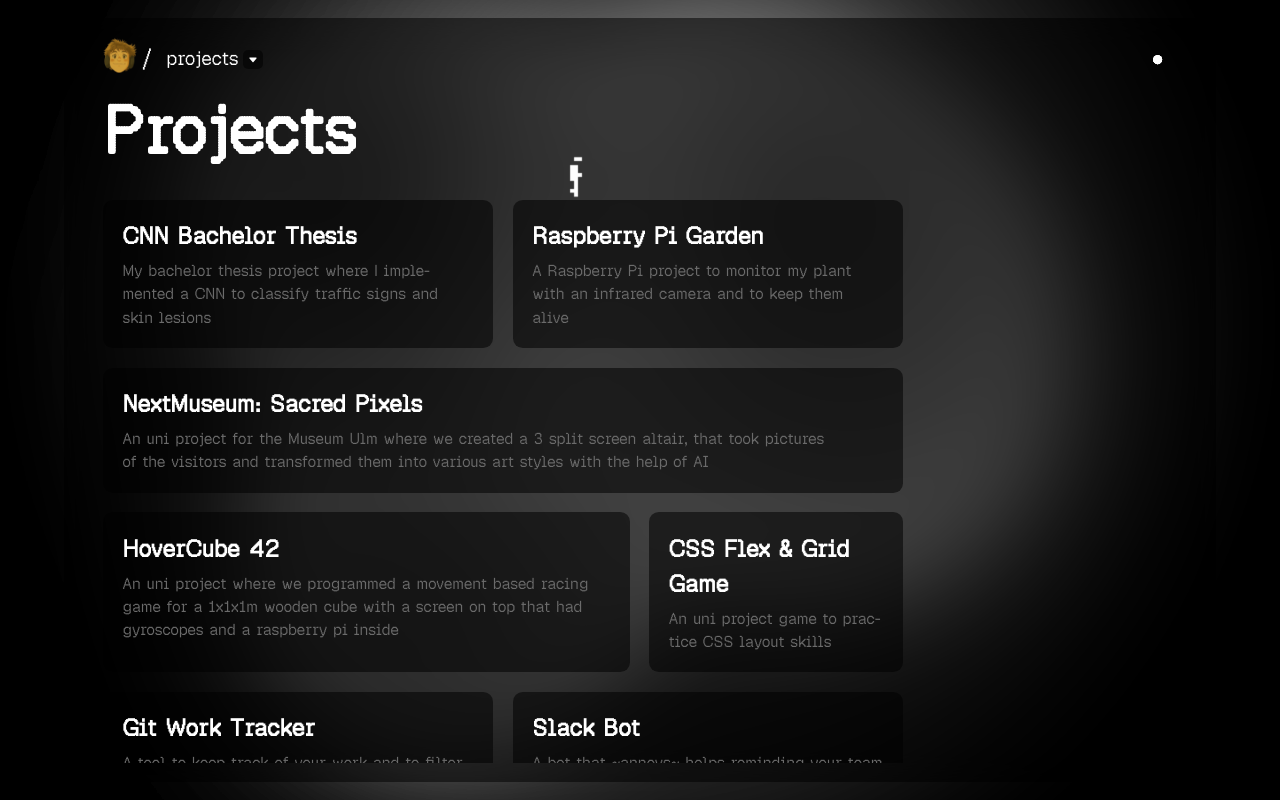
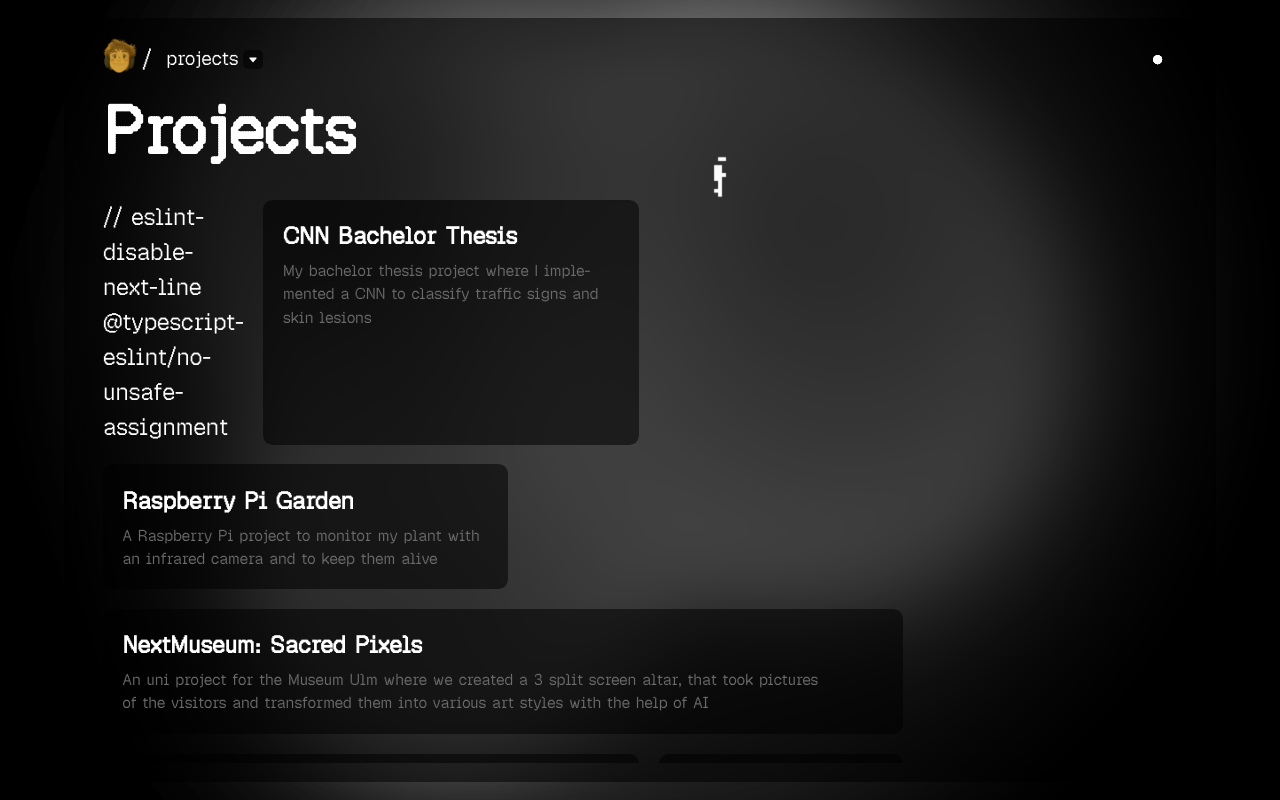
Before and after one commit to noah-hrbth/noah-hrbth.github.io, a React (Vite) app: page /projects in a window 1280 px wide. Built offline with nearby package versions, Linux system fonts and the light colour scheme.

Commit message:
add parser fix; add fun animation

```diff
--- a/eslint.config.js
+++ b/eslint.config.js
@@ -2,7 +2,7 @@ import js from '@eslint/js';
 import globals from 'globals';
 import reactHooks from 'eslint-plugin-react-hooks';
 import reactRefresh from 'eslint-plugin-react-refresh';
-import tseslint from 'typescript-eslint';
+import tseslint, { parser } from 'typescript-eslint';
 
 export default tseslint.config(
 	{ ignores: ['dist'] },
@@ -15,6 +15,10 @@ export default tseslint.config(
 		languageOptions: {
 			ecmaVersion: 2020,
 			globals: globals.browser,
+			parser,
+			parserOptions: {
+				project: './tsconfig.json',
+			},
 		},
 		plugins: {
 			'react-hooks': reactHooks,
--- a/src/constants.ts
+++ b/src/constants.ts
@@ -28,11 +28,11 @@ export const PROJECTS = [
 		badge: 'WIP',
 		tags: ['IoT', 'Computer Vision', 'Python'],
 	},
-    	{
+	{
 		id: 'nextmuseum-sacred-pixels',
 		label: 'NextMuseum: Sacred Pixels',
 		description:
-			'An uni project for the Museum Ulm where we created a 3 split screen altair, that took pictures of the visitors and transformed them into various art styles with the help of AI',
+			'An uni project for the Museum Ulm where we created a 3 split screen altar, that took pictures of the visitors and transformed them into various art styles with the help of AI',
 		tags: ['AI', 'Computer Vision', 'Python'],
 	},
 	{
--- a/src/screens/Projects/Projects.tsx
+++ b/src/screens/Projects/Projects.tsx
@@ -1,18 +1,30 @@
 import './Projects.scss';
 import { PROJECTS } from '../../constants';
 import RunningPixelman from '../../assets/images/RunningPixelman.gif';
+import { useEffect, useRef, useState } from 'react';
+import useWindowSize from '../../hooks/useWindowSize';
 
 function Projects() {
-	// TODO: calculate list width and set it as css variable
+	const listRef = useRef<HTMLUListElement>(null);
+	const { width } = useWindowSize();
+	const [listWidth, setListWidth] = useState(listRef.current?.scrollWidth);
+
+	useEffect(() => {
+		if (listRef.current) {
+			setListWidth(listRef.current.scrollWidth);
+		}
+	}, [PROJECTS.length, listRef, width]);
 
 	return (
 		<main className={'projects'}>
 			<h1 className='fade-slide-in--top delay-15'>Projects</h1>
 
 			<ul
+				ref={listRef}
 				className='projects__list'
-				style={{ '--list-width': '200px' } as React.CSSProperties}
+				style={{ '--list-width': listWidth + 'px' } as React.CSSProperties}
 			>
+				// eslint-disable-next-line @typescript-eslint/no-unsafe-assignment
 				<img src={RunningPixelman} className='projects__running-pixelman' />
 				{PROJECTS.map((project, index) => (
 					<li
```
